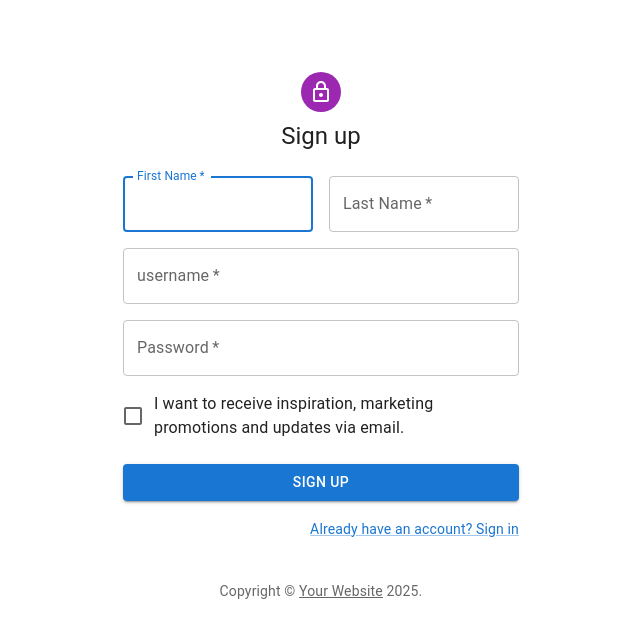
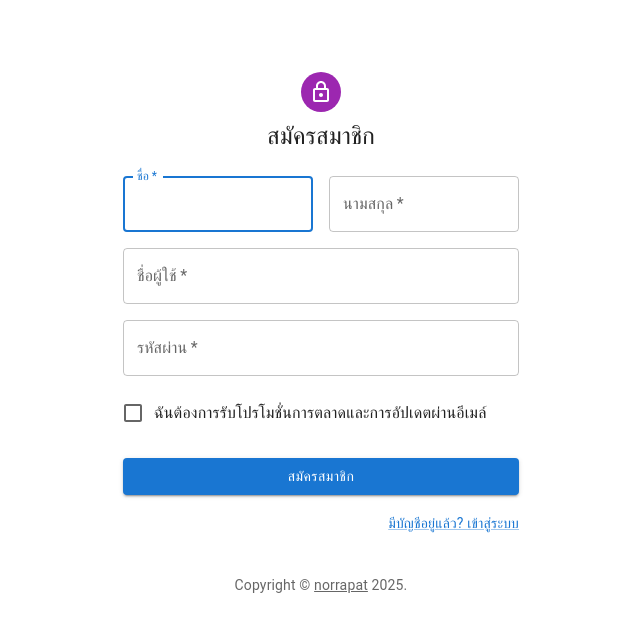
Before and after one commit to yimboy/shopdee_react-main, a React (Create React App) app: page /signup in a window 1280 px wide. Shown: the top 638 px of the page, without its empty margins (319-959 px from the left). Built offline with nearby package versions, Linux system fonts and the light colour scheme.

Commit message:
version 3.1

```diff
--- a/src/components/SignIn.js
+++ b/src/components/SignIn.js
@@ -22,7 +22,7 @@ function Copyright(props) {
     <Typography variant="body2" color="text.secondary" align="center" {...props}>
       {'Copyright © '}
       <Link color="inherit" href="https://mui.com/">
-        yim
+        norrapat
       </Link>{' '}
       {new Date().getFullYear()}
       {'.'}
@@ -105,7 +105,7 @@ export default function SignIn() {
               label="จดจำรหัสผ่าน"
             />
             <Button type="submit" fullWidth variant="contained" sx={{ mt: 3, mb: 2 }}>
-              Sign In
+              เข้าสู่ระบบ
             </Button>
             <Grid container>
               <Grid item xs>
--- a/src/components/SignUp.js
+++ b/src/components/SignUp.js
@@ -20,7 +20,7 @@ function Copyright(props) {
     <Typography variant="body2" color="text.secondary" align="center" {...props}>
       {'Copyright © '}
       <Link color="inherit" href="https://mui.com/">
-        Your Website
+        norrapat
       </Link>{' '}
       {new Date().getFullYear()}
       {'.'}
@@ -73,7 +73,7 @@ export default function SignUp() {
             <LockOutlinedIcon />
           </Avatar>
           <Typography component="h1" variant="h5">
-            Sign up
+            สมัครสมาชิก
           </Typography>
           <Box component="form" noValidate onSubmit={handleSubmit} sx={{ mt: 3 }}>
             <Grid container spacing={2}>
@@ -84,7 +84,7 @@ export default function SignUp() {
                   required
                   fullWidth
                   id="firstName"
-                  label="First Name"
+                  label="ชื่อ"
                   autoFocus
                   value={firstName}
                   onChange={(e) => setFirstName(e.target.value)}
@@ -95,7 +95,7 @@ export default function SignUp() {
                   required
                   fullWidth
                   id="lastName"
-                  label="Last Name"
+                  label="นามสกุล"
                   name="lastName"
                   autoComplete="family-name"
                   value={lastName}
@@ -107,7 +107,7 @@ export default function SignUp() {
                   required
                   fullWidth
                   id="username"
-                  label="username"
+                  label="ชื่อผู้ใช้"
                   name="username"
                   autoComplete="username"
                   value={username}
@@ -119,7 +119,7 @@ export default function SignUp() {
                   required
                   fullWidth
                   name="password"
-                  label="Password"
+                  label="รหัสผ่าน"
                   type="password"
                   id="password"
                   autoComplete="new-password"
@@ -130,7 +130,7 @@ export default function SignUp() {
               <Grid item xs={12}>
                 <FormControlLabel
                   control={<Checkbox value="allowExtraEmails" color="primary" />}
-                  label="I want to receive inspiration, marketing promotions and updates via email."
+                  label="ฉันต้องการรับโปรโมชั่นการตลาดและการอัปเดตผ่านอีเมล์"
                 />
               </Grid>
             </Grid>
@@ -140,12 +140,12 @@ export default function SignUp() {
               variant="contained"
               sx={{ mt: 3, mb: 2 }}
             >
-              Sign Up
+              สมัครสมาชิก
             </Button>
             <Grid container justifyContent="flex-end">
               <Grid item>
-                <Link href="#" variant="body2">
-                  Already have an account? Sign in
+                <Link href="/signin" variant="body2">
+                  มีบัญชีอยู่แล้ว? เข้าสู่ระบบ
                 </Link>
               </Grid>
             </Grid>
```
